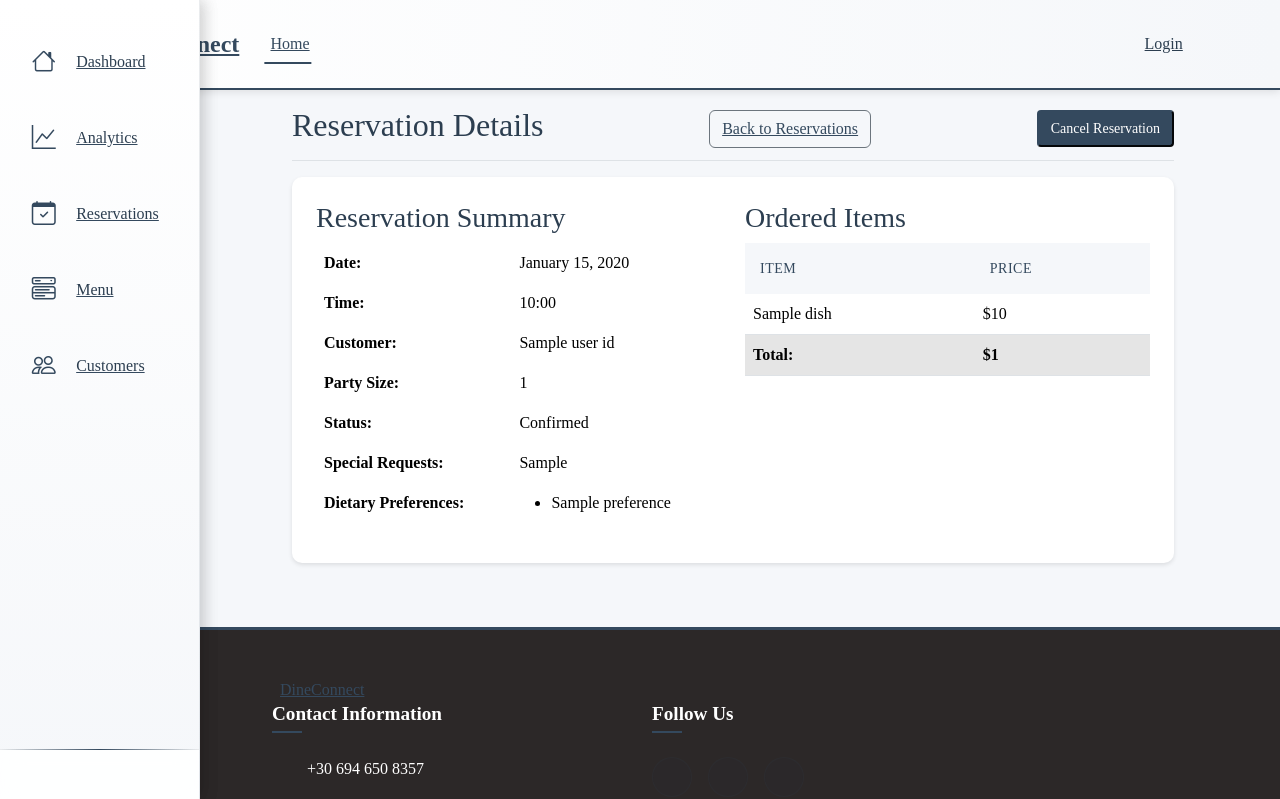
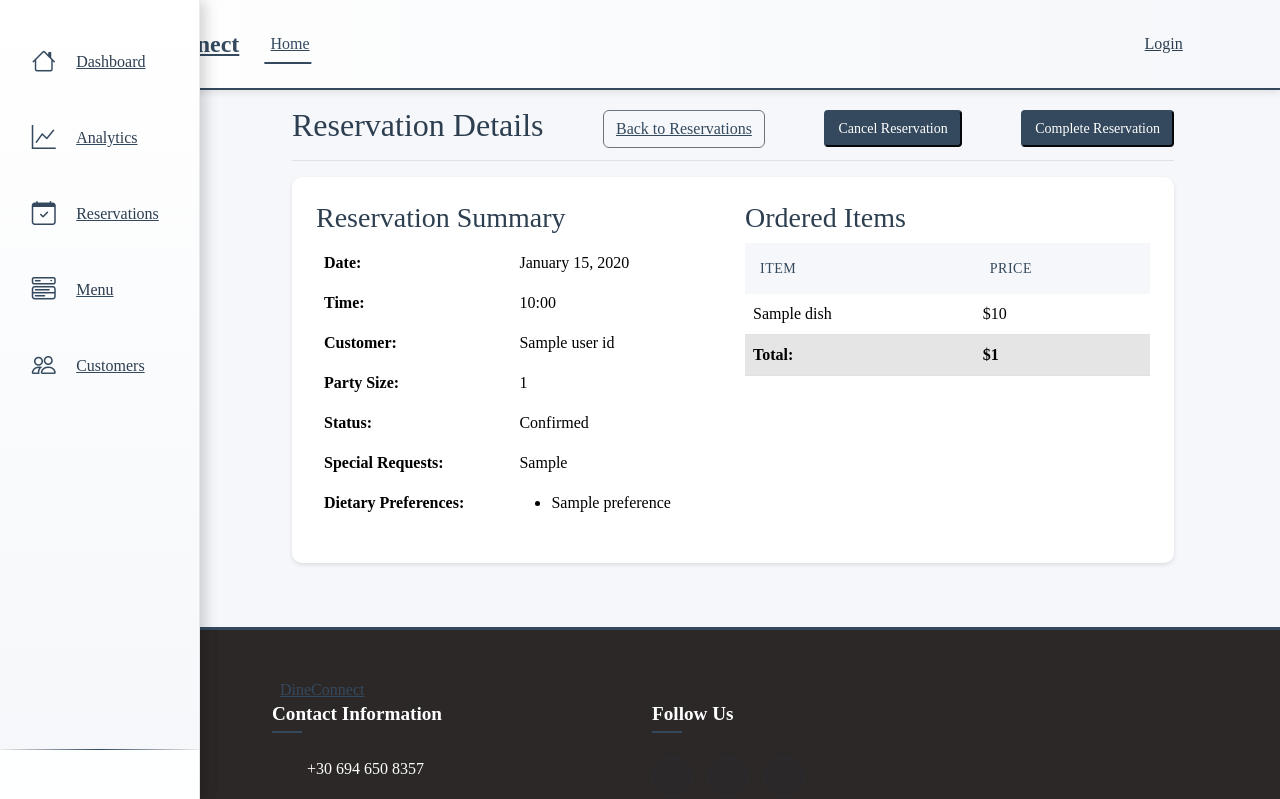
Before and after one commit to Alexandroas/dineConnect, a Django app: template reservations/templates/reservations/reservation_details.html in a window 1280 px wide. Shown: the top 799 px of the page. Run offline with Django 3.2, Linux system fonts and the light colour scheme; the template is opened without the code that fills it: most values are stand-ins (such as "Sample title", 1, 10 or a date in 2020); some libraries are stand-ins or nearby versions.

Commit message:
Added new functionality for restaurants to mark a reservation as completed

```diff
--- a/reservations/templates/reservations/reservation_details.html
+++ b/reservations/templates/reservations/reservation_details.html
@@ -39,6 +39,20 @@
                             <a href="{% url 'reservations:confirm_reservation' business.business_id reservation.reservation_id %}"
                                 class="btn btn-primary"> Yes</a>
                             <button type="button" class="btn btn-primary" onclick="closeFormConf()">No</button>
+                        </form>
+                    </div>
+                    </div>
+                {%endif%}
+                {%if reservation.reservation_status == 'Confirmed'%}
+                    <button class="open-button" onclick="openFormComplete()"> Complete Reservation</button>
+                    <div class="modal-overlay-complete">
+                    <div class="form-popup-complete" id="myForm">
+                        <form action="{% url 'reservations:complete_reservation' business.business_id reservation.reservation_id %}" method="post" class="form-container">
+                            {% csrf_token %}
+                            <h3>Are you sure you want to complete this reservation?</h3>
+                            <a href="{% url 'reservations:complete_reservation' business.business_id reservation.reservation_id %}"
+                                class="btn btn-primary"> Yes</a>
+                            <button type="button" class="btn btn-primary" onclick="closeFormComplete()">No</button>
                         </form>
                     </div>
                     </div>
@@ -145,6 +159,15 @@
         document.querySelector('.modal-overlay-conf').style.display = "none";
         document.querySelector('.form-popup-conf').style.display = "none";
       }
+    function openFormComplete() {
+        document.querySelector('.modal-overlay-complete').style.display = "block";
+        document.querySelector('.form-popup-complete').style.display = "block";
+    }
+    function closeFormComplete() {
+        document.querySelector('.modal-overlay-complete').style.display = "none";
+        document.querySelector('.form-popup-complete').style.display = "none";
+    }
+
 
 </script>
 {% endblock %}
```
